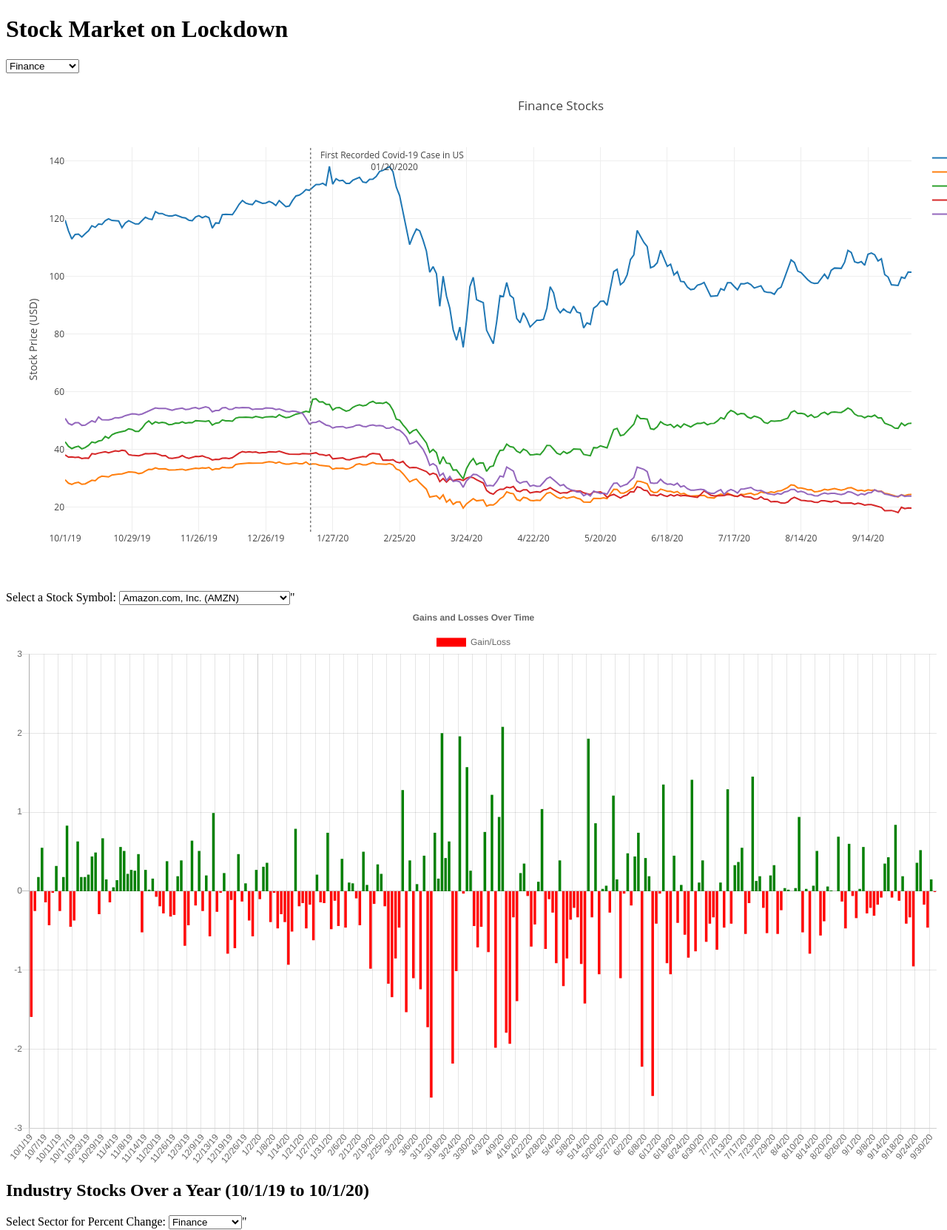
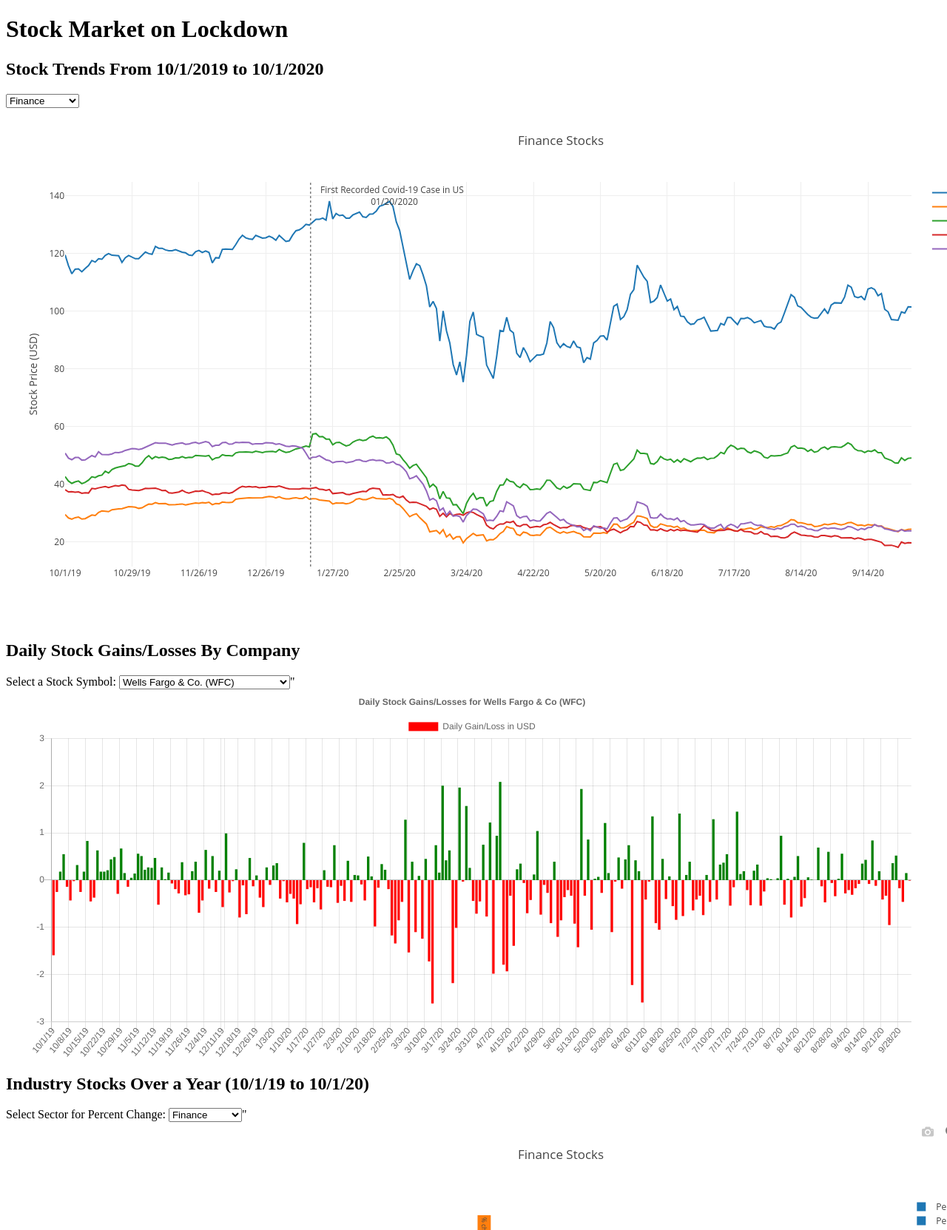
Before and after one commit to SamLind11/stock-market-on-lockdown, a Flask app: page / in a window 1280 px wide; the page is wider, and only the part inside the window is pictured. Shown: the top 1663 px of that part at 74% size. Run offline with Flask 3, Linux system fonts and the light colour scheme; data comes from the database, SQL or seed files in the repository; some libraries are stand-ins or nearby versions.

Commit message:
edit visuals on index and js

```diff
--- a/static/js/code.js
+++ b/static/js/code.js
@@ -61,9 +61,15 @@ function generateLineGraph(selection) {
             dates= [];
             highs = [];
             for (let i = 0; i < response.length; i++) {
-                dates.push(response[i]['date'])
+                // Convert date values for the 'pins' stock.
+                if (stockSymbol == 'pins') {
+                    dates.push(processPinsDate(response[i]['date']));
+                } else {
+                    dates.push(response[i]['date']);
+                }
                 highs.push(response[i]['high'])
             }
+            if (stockSymbol == 'pins') console.log(dates);
             // Create the trace for the data.
             trace = {
                 x: dates,
@@ -177,6 +183,18 @@ updatePercentChangeGraph();
 
 //Create Gains and Losses Graph
 function fetchDataAndCreateChart(selectSymbol) {
+    // Get stock name from metadata.js.
+    keys = Object.keys(meta);
+    let stockName = "";
+    for (let i = 0; i < keys.length; i++) {
+        sector = meta[keys[i]];
+        for (let j = 0; j < sector.length; j++) {
+            if (sector[j]['symbol'] == selectSymbol.toLowerCase()) {
+                stockName = sector[j]['name'];
+            }
+        }
+    }
+
     // URL to JSON data on GitHub
     selectSymbol = selectSymbol.toLowerCase(); //SAM EDIT
         let dataURL = `http://127.0.0.1:5000/api/data/${selectSymbol}`;
@@ -203,17 +221,18 @@ function fetchDataAndCreateChart(selectSymbol) {
             labels: dates,
             datasets: [
                 {
-                    label: 'Gain/Loss',
+                    label: 'Daily Gain/Loss in USD',
                     data: gainsandlosses,
                     backgroundColor: gainsandlosses.map(value => (value >= 0 ? 'green' : 'red'))
                 }
             ]
         },
         options: {
-            responsive: true,
+            events: [],
+            responsive: false,
             title: {
                 display: true,
-                text: 'Gains and Losses Over Time'
+                text: `Daily Stock Gains/Losses for ${stockName} (${selectSymbol.toUpperCase()})`
             },
             scales: {
                 xAxis: {
@@ -234,3 +253,13 @@ function fetchDataAndCreateChart(selectSymbol) {
     });
 }
 fetchDataAndCreateChart('wfc');
+
+// Function which converts date strings for the 'pins' stock.
+function processPinsDate(date) {
+    let d = date.split("/");
+    let month = parseInt(d[0], 10);
+    let day = parseInt(d[1], 10);
+    let year = d[2].slice(2,4);
+    console.log(`${month}/${day}/${year}`);
+    return `${month}/${day}/${year}`;
+}
--- a/static/js/metadata.js
+++ b/static/js/metadata.js
@@ -60,7 +60,7 @@ meta = {
         symbol: 'spot',
         name: 'Spotify'
     }, {
-        symbol: 'mtch',
-        name: 'Match Group Inc.'
+        symbol: 'pins',
+        name: 'Pinterest Inc.'
     }]
 }
--- a/templates/index.html
+++ b/templates/index.html
@@ -8,6 +8,8 @@
 </head>
 <body>
     <h1>Stock Market on Lockdown</h1>
+
+    <h2>Stock Trends From 10/1/2019 to 10/1/2020</h2>
     <!--User selects sector to view.-->
     <select name="sector" id="sector" onchange="generateLineGraph(this.value)">
         <option value="finance" selected>Finance</option>
@@ -19,6 +21,7 @@
     <!--Line chart-->
     <div id="multiplot"></div>
 
+    <h2>Daily Stock Gains/Losses By Company</h2>
     <!-- Dropdown list for stock symbols -->
     <label for="stockSymbol">Select a Stock Symbol:</label>
     <select onchange="fetchDataAndCreateChart(this.value)">
@@ -35,18 +38,20 @@
         <option value="meta">Meta Platforms Inc. (META)</option>
         <option value="mrk">Merk & Co Inc. (MRK)</option>
         <option value="ms">Morgan Stanley (MS)</option>
-        <option value="mtch">Match Group Inc. (MTCH)</option>
+        <option value="pins">Pinterest Inc. (PINS)</option>
         <option value="snap">Snap Inc. (SNAP)</option>
         <option value="spot">Spotify Technology SA (SPOT)</option>
         <option value="tgt">Target Corp (TGT)</option>
         <option value="unh">UnitedHealth Group Inc. (UNH)</option>
-        <option value="wfc">Wells Fargo & Co. (WFC)</option>
+        <option value="wfc" selected>Wells Fargo & Co. (WFC)</option>
         <option value="wsm">Williams-Sonoma Inc. (WSM)</option>
     </select>"
 
     <!-- Render the chart-->
+    <div style="margin-left: 30px;">
+        <canvas id="bar-chart" width="1200" height="500"></canvas>
+    </div>
 
-    <canvas id="bar-chart" width="500" height="300"></canvas>
 
     <!-- Lori's test code -->
     <h2>Industry Stocks Over a Year (10/1/19 to 10/1/20)</h2>
```
